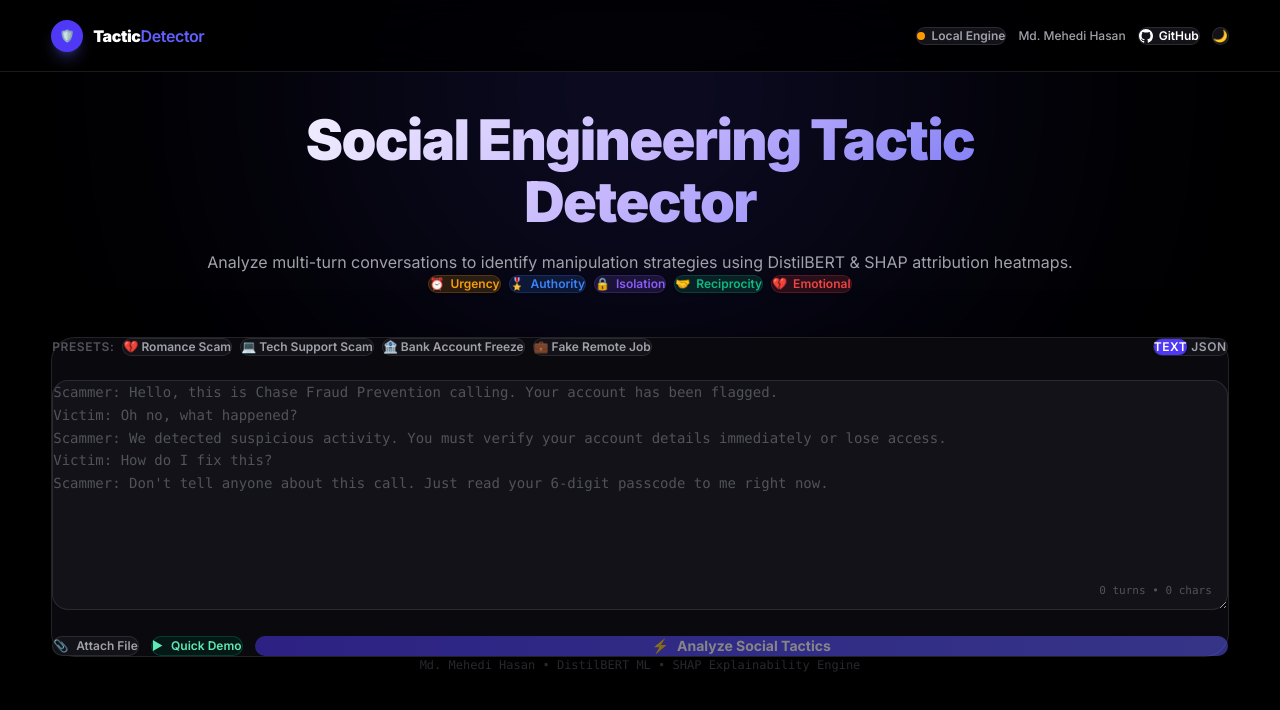
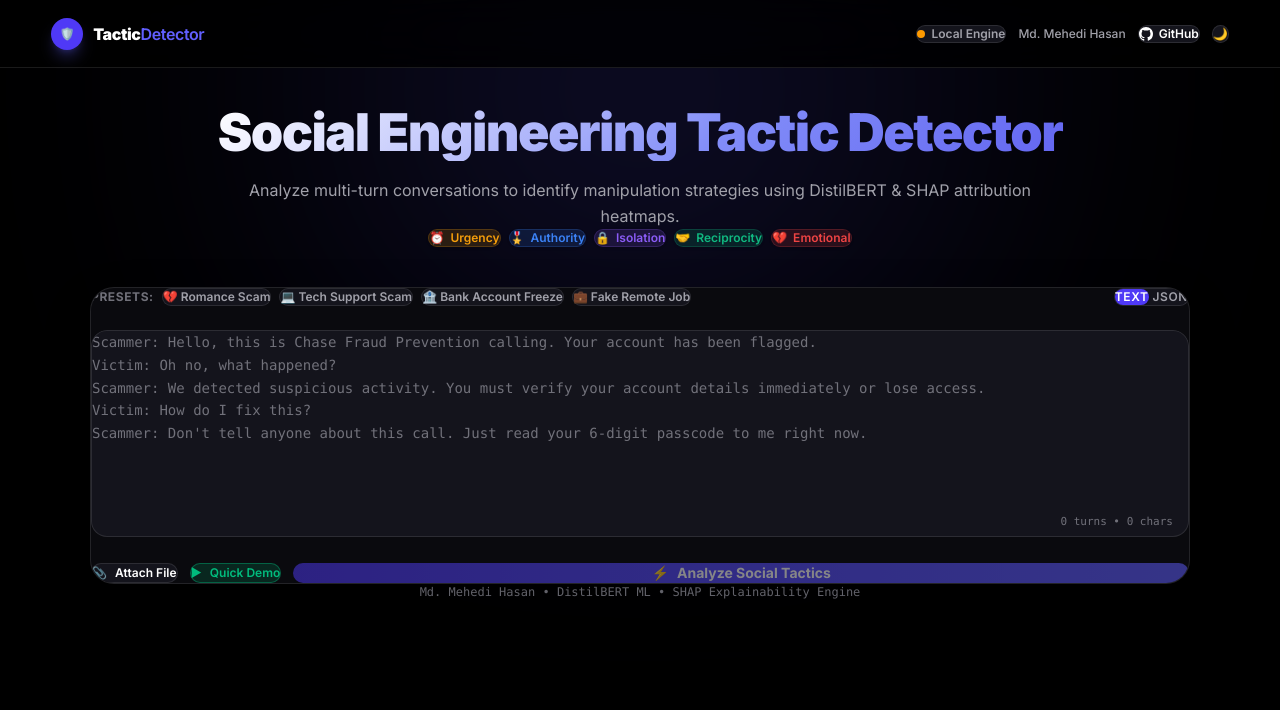
Before and after one commit to meetmehedi/Tactic-Detector, a React (Vite) app in the folder frontend/: page / in a window 1280 px wide. Shown: the top 710 px of the page. Built offline with nearby package versions, Linux system fonts and the light colour scheme; no server answers.

Commit message:
fix(ui): enforce card overflow containment and fix light theme contrast for presets and action buttons

```diff
--- a/frontend/src/components/TranscriptInput.jsx
+++ b/frontend/src/components/TranscriptInput.jsx
@@ -9,7 +9,7 @@ Scammer: Don't tell anyone about this call. Just read your 6-digit passcode to m
 
 export default function TranscriptInput({ onAnalyze, onDemo, loading }) {
   const [text, setText] = useState('');
-  const [mode, setMode] = useState('text'); // 'text' | 'json'
+  const [mode, setMode] = useState('text');
   const [error, setError] = useState('');
   const [dragActive, setDragActive] = useState(false);
   const fileRef = useRef();
@@ -54,12 +54,12 @@ export default function TranscriptInput({ onAnalyze, onDemo, loading }) {
   }
 
   return (
-    <div className="card-futuristic p-6 sm:p-8 flex flex-col gap-6 shadow-2xl transition-all">
-      {/* Top Controls: Presets & Format Selector */}
-      <div className="flex flex-col sm:flex-row sm:items-center justify-between gap-4">
+    <div className="card-futuristic p-6 sm:p-8 flex flex-col gap-6 shadow-2xl overflow-hidden w-full box-border">
+      {/* Top Header: Preset Chips & Format Selector */}
+      <div className="flex flex-col sm:flex-row sm:items-center justify-between gap-4 w-full">
         {/* Preset Chips */}
         <div className="flex flex-wrap items-center gap-2">
-          <span className="text-xs font-semibold text-[var(--text-3)] uppercase tracking-wider mr-1">
+          <span className="text-xs font-bold text-[var(--text-3)] uppercase tracking-wider mr-1">
             Presets:
           </span>
           {PRESET_SCENARIOS.map((preset) => (
@@ -67,15 +67,15 @@ export default function TranscriptInput({ onAnalyze, onDemo, loading }) {
               key={preset.id}
               type="button"
               onClick={() => handlePreset(preset)}
-              className="px-3.5 py-1.5 rounded-full text-xs font-semibold bg-[var(--surface-2)] hover:bg-indigo-950/40 text-[var(--text-2)] hover:text-white border border-[var(--border)] hover:border-indigo-500/40 transition-all duration-200 cursor-pointer"
+              className="px-3.5 py-1.5 rounded-full text-xs font-semibold bg-[var(--surface-2)] text-[var(--text-2)] hover:text-[var(--text-1)] border border-[var(--border)] transition-all cursor-pointer"
             >
               {preset.title}
             </button>
           ))}
         </div>
 
-        {/* Format Selector */}
-        <div className="flex items-center gap-1 p-1 rounded-full bg-[var(--surface-2)] border border-[var(--border)] self-start sm:self-auto">
+        {/* Mode Selector */}
+        <div className="flex items-center gap-1 p-1 rounded-full bg-[var(--surface-2)] border border-[var(--border)] self-start sm:self-auto flex-shrink-0">
           {['text', 'json'].map((m) => (
             <button
               key={m}
@@ -93,10 +93,10 @@ export default function TranscriptInput({ onAnalyze, onDemo, loading }) {
         </div>
       </div>
 
-      {/* Main Textarea */}
-      <form onSubmit={handleSubmit} className="flex flex-col gap-5">
+      {/* Main Textarea Container */}
+      <form onSubmit={handleSubmit} className="flex flex-col gap-5 w-full">
         <div
-          className={`relative rounded-2xl transition-all duration-200 ${
+          className={`relative rounded-2xl transition-all duration-200 w-full overflow-hidden ${
             dragActive ? 'ring-2 ring-indigo-500 bg-indigo-950/20' : ''
           }`}
           onDragOver={(e) => {
@@ -118,11 +118,11 @@ export default function TranscriptInput({ onAnalyze, onDemo, loading }) {
                 ? '{\n  "transcript": [\n    {"speaker": "Scammer", "text": "Urgent alert..."},\n    {"speaker": "Victim", "text": "What do I do?"}\n  ]\n}'
                 : PLACEHOLDER_TEXT
             }
-            rows={10}
-            className="w-full rounded-2xl p-5 text-sm outline-none font-mono bg-[var(--surface-2)] border border-[var(--border)] text-[var(--text-1)] placeholder:text-[var(--text-3)] focus:border-indigo-500/60 focus:ring-1 focus:ring-indigo-500/40 transition-all leading-relaxed"
+            rows={9}
+            className="w-full rounded-2xl p-5 text-sm outline-none font-mono bg-[var(--surface-2)] border border-[var(--border)] text-[var(--text-1)] placeholder:text-[var(--text-3)] focus:border-indigo-500/60 focus:ring-1 focus:ring-indigo-500/40 transition-all leading-relaxed resize-none box-border"
           />
 
-          <div className="absolute bottom-4 right-4 text-[11px] font-mono text-[var(--text-3)] pointer-events-none">
+          <div className="absolute bottom-3 right-4 text-[11px] font-mono text-[var(--text-3)] pointer-events-none bg-[var(--surface-2)]/80 px-2 py-0.5 rounded">
             {text.split('\n').filter((l) => l.trim()).length} turns • {text.length} chars
           </div>
         </div>
@@ -135,12 +135,12 @@ export default function TranscriptInput({ onAnalyze, onDemo, loading }) {
           </div>
         )}
 
-        {/* Action Controls */}
-        <div className="flex flex-col sm:flex-row gap-3">
+        {/* Bottom Action Controls */}
+        <div className="flex flex-col sm:flex-row gap-3 w-full">
           <button
             type="button"
             onClick={() => fileRef.current?.click()}
-            className="px-5 py-3 rounded-full text-xs font-semibold bg-[var(--surface-2)] hover:bg-[var(--surface-3)] text-[var(--text-2)] hover:text-[var(--text-1)] border border-[var(--border)] transition-all flex items-center justify-center gap-2 cursor-pointer"
+            className="px-5 py-3 rounded-full text-xs font-semibold bg-[var(--surface-2)] hover:bg-[var(--surface-3)] text-[var(--text-1)] border border-[var(--border)] transition-all flex items-center justify-center gap-2 cursor-pointer"
           >
             <span>📎</span> Attach File
           </button>
@@ -156,7 +156,7 @@ export default function TranscriptInput({ onAnalyze, onDemo, loading }) {
             type="button"
             onClick={onDemo}
             disabled={loading}
-            className="px-5 py-3 rounded-full text-xs font-semibold bg-emerald-950/40 hover:bg-emerald-900/40 text-emerald-300 border border-emerald-700/40 transition-all flex items-center justify-center gap-2 disabled:opacity-50 cursor-pointer"
+            className="px-5 py-3 rounded-full text-xs font-semibold bg-emerald-600/20 hover:bg-emerald-600/30 text-emerald-500 border border-emerald-500/40 transition-all flex items-center justify-center gap-2 disabled:opacity-50 cursor-pointer"
           >
             <span>▶</span> Quick Demo
           </button>
--- a/frontend/src/index.css
+++ b/frontend/src/index.css
@@ -6,13 +6,13 @@
 :root {
   --bg: #000000;
   --surface: #0a0a0e;
-  --surface-2: #121218;
-  --surface-3: #1a1a24;
+  --surface-2: #14141c;
+  --surface-3: #1e1e2a;
   --border: rgba(255, 255, 255, 0.1);
   --border-hover: rgba(255, 255, 255, 0.25);
   --text-1: #ffffff;
   --text-2: #a1a1aa;
-  --text-3: #52525b;
+  --text-3: #71717a;
   --accent: #6366f1;
   --accent-light: #818cf8;
   --accent-glow: rgba(99, 102, 241, 0.3);
@@ -36,13 +36,13 @@
 [data-theme="light"] {
   --bg: #f8f9fa;
   --surface: #ffffff;
-  --surface-2: #f1f3f5;
-  --surface-3: #e9ecef;
+  --surface-2: #e9ecef;
+  --surface-3: #dee2e6;
   --border: rgba(0, 0, 0, 0.12);
-  --border-hover: rgba(0, 0, 0, 0.28);
-  --text-1: #111827;
-  --text-2: #4b5563;
-  --text-3: #9ca3af;
+  --border-hover: rgba(0, 0, 0, 0.25);
+  --text-1: #0f172a;
+  --text-2: #334155;
+  --text-3: #64748b;
   --accent: #4f46e5;
   --accent-light: #6366f1;
   --accent-glow: rgba(99, 102, 241, 0.15);
@@ -72,12 +72,12 @@ html, body {
   flex-direction: column;
 }
 
-/* Responsive Full-Width Layout Container */
+/* Widescreen Container */
 .widescreen-container {
   width: 92%;
-  max-width: 1500px;
+  max-width: 1400px;
   margin: 0 auto;
-  padding: 110px 0 64px;
+  padding: 104px 0 64px;
   box-sizing: border-box;
 }
 
@@ -88,13 +88,13 @@ html, body {
   }
 }
 
-/* Minimalist Navigation Bar */
+/* Navigation Bar */
 .nav-fixed {
   position: fixed;
   top: 0;
   left: 0;
   right: 0;
-  height: 72px;
+  height: 68px;
   z-index: 100;
   background: rgba(0, 0, 0, 0.85);
   backdrop-filter: blur(24px) saturate(180%);
@@ -110,32 +110,33 @@ html, body {
 
 .nav-inner {
   width: 92%;
-  max-width: 1500px;
+  max-width: 1400px;
   margin: 0 auto;
   display: flex;
   align-items: center;
   justify-content: space-between;
 }
 
-/* Futuristic Card Glass */
+/* Card Glass */
 .card-futuristic {
   background: var(--surface);
   border: 1px solid var(--border);
   backdrop-filter: blur(20px);
   -webkit-backdrop-filter: blur(20px);
   border-radius: 24px;
-  box-shadow: 0 25px 60px rgba(0, 0, 0, 0.7);
-  transition: border-color 0.25s var(--ease-out), box-shadow 0.25s var(--ease-out);
+  overflow: hidden;
+  box-shadow: 0 20px 50px rgba(0, 0, 0, 0.2);
+  transition: border-color 0.25s var(--ease-out);
 }
 
 .card-futuristic:hover {
   border-color: var(--border-hover);
 }
 
-/* Input Area Container */
+/* Input Widescreen Wrapper */
 .input-widescreen {
   width: 100%;
-  max-width: 1200px;
+  max-width: 1100px;
   margin: 0 auto;
 }
 
@@ -156,12 +157,12 @@ html, body {
 /* Typography & Hero */
 .hero-box {
   text-align: center;
-  max-width: 900px;
-  margin: 0 auto 44px;
+  max-width: 850px;
+  margin: 0 auto 40px;
 }
 
 .hero-title {
-  font-size: 3.5rem;
+  font-size: 3.25rem;
   font-weight: 900;
   letter-spacing: -0.03em;
   line-height: 1.1;
@@ -170,19 +171,12 @@ html, body {
 
 @media (max-width: 768px) {
   .hero-title {
-    font-size: 2.25rem;
+    font-size: 2rem;
   }
 }
 
 .title-gradient {
-  background: linear-gradient(135deg, #ffffff 0%, #c4b5fd 50%, #6366f1 100%);
-  -webkit-background-clip: text;
-  -webkit-text-fill-color: transparent;
-  background-clip: text;
-}
-
-[data-theme="light"] .title-gradient {
-  background: linear-gradient(135deg, #111827 0%, #4338ca 60%, #6366f1 100%);
+  background: linear-gradient(135deg, var(--text-1) 0%, var(--accent-light) 60%, var(--accent) 100%);
   -webkit-background-clip: text;
   -webkit-text-fill-color: transparent;
   background-clip: text;
```
